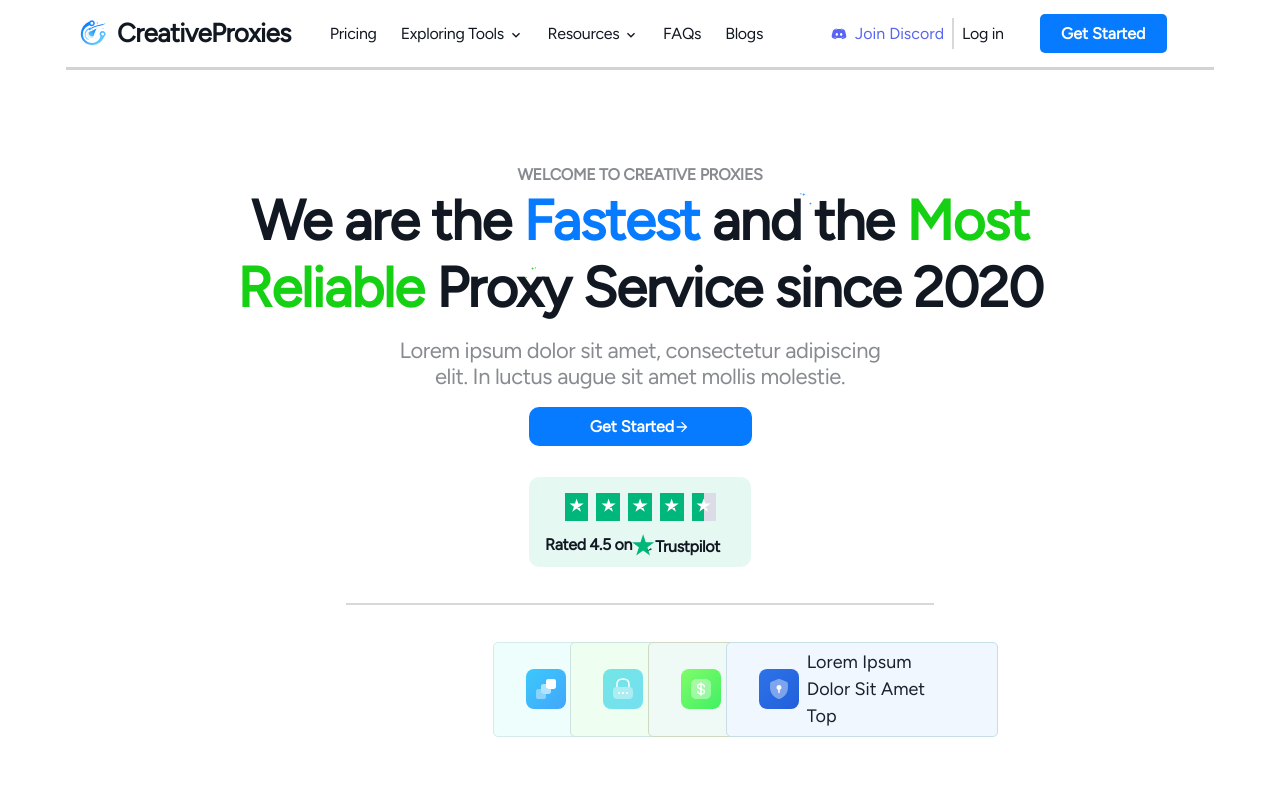
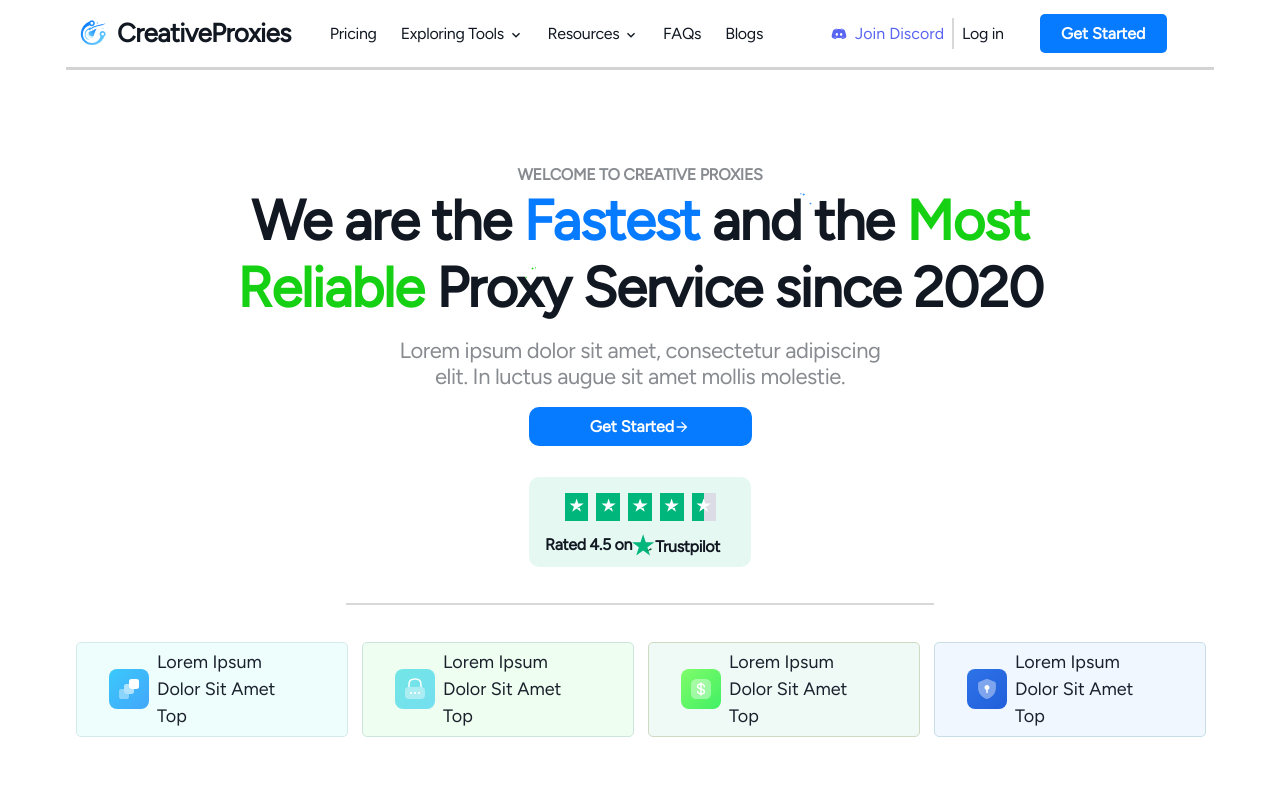
Before and after one commit to tarunksao/flamecloud-frontend-replica, a React (Create React App) app: page / in a window 1280 px wide. Shown: the top 800 px of the page. Built offline with nearby package versions, Linux system fonts and the light colour scheme.

Commit message:
Making Landing page Responsive

```diff
--- a/src/Pages/LandingPageComponents/ServiceBox.jsx
+++ b/src/Pages/LandingPageComponents/ServiceBox.jsx
@@ -4,7 +4,7 @@ import { servicesBox } from "../../Data/data";
 export default function ServiceBox() {
     return (
         <>
-            <SimpleGrid w={{base:'315px'}} columns={{base:2, lg:4}} gap={{base:'8.5px', xl:'16px'}} mb='139px' mx={'auto'} px={{base:'0px', xl:'10px'}}>
+            <SimpleGrid w={{base:'315px', xl:'1148px'}} columns={{base:2, lg:4}} gap={{base:'8.5px', xl:'16px'}} mb='139px' mx={'auto'} px={{base:'0px', xl:'10px'}}>
                 {
                     servicesBox?.map((el, i) => (
                         <HStack
```
Also changed, not shown: 1 other file (tests, documents, lock files or other folders).
